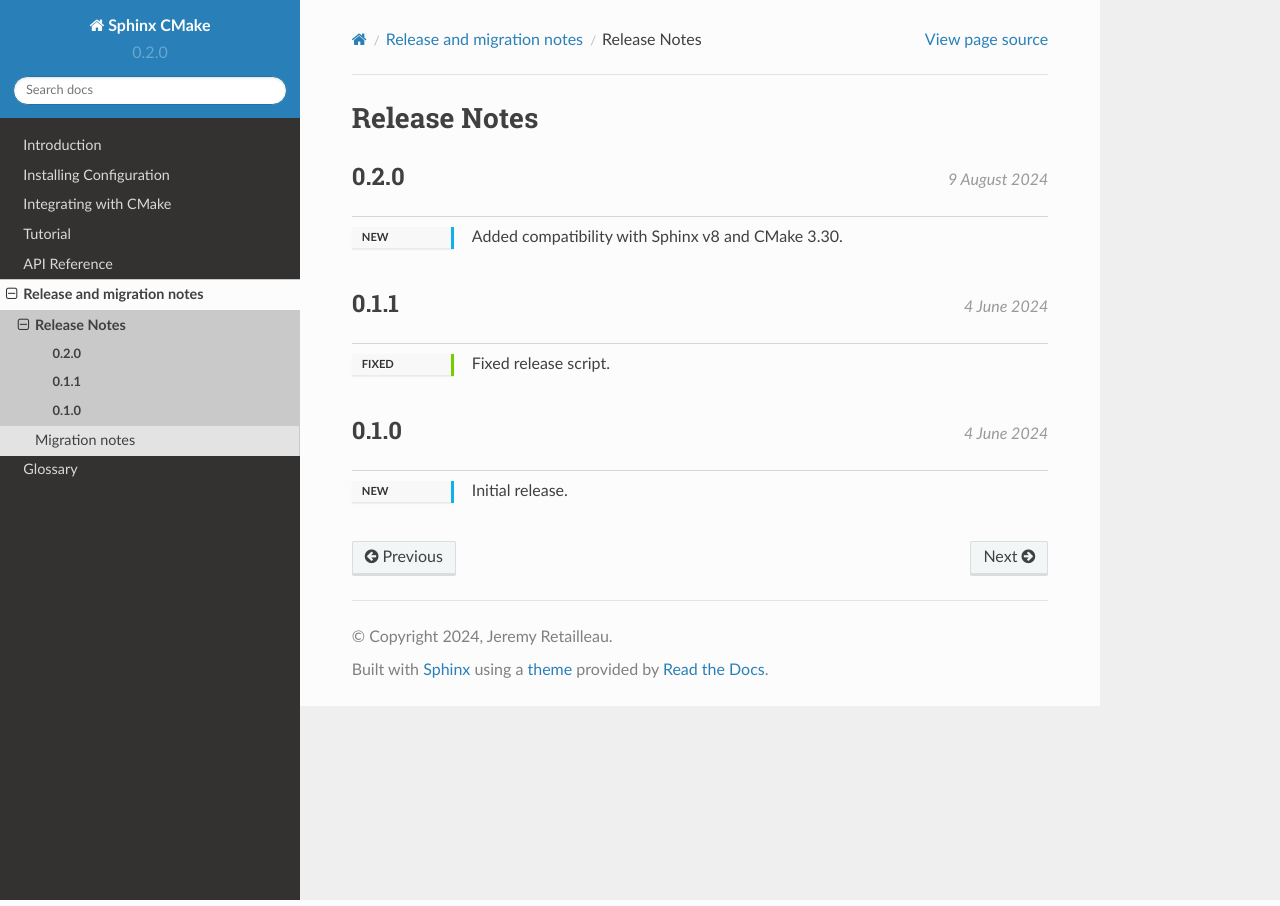
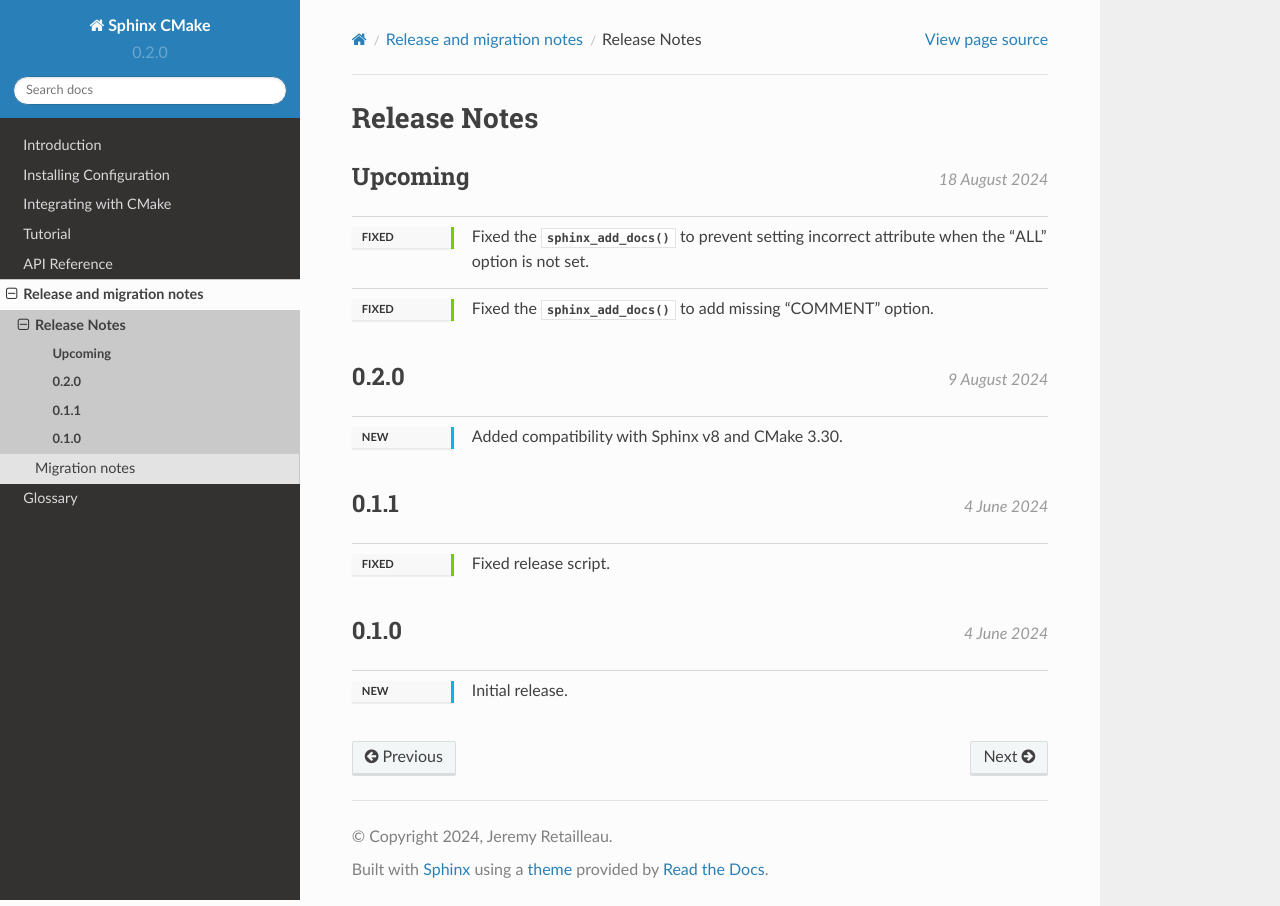
Before and after one commit to python-cmake/sphinx-cmake, a Sphinx documentation site: the page built from doc/release/release_notes.rst, in a window 1280 px wide. Built offline with Sphinx 7.4.7 and the Read the Docs theme 2.0.0, drawn with Linux system fonts in a browser that asks for light colours.

Commit message:
Fix option parsing issues in function

```diff
--- a/doc/release/release_notes.rst
+++ b/doc/release/release_notes.rst
@@ -3,6 +3,17 @@
 *************
 Release Notes
 *************
+
+.. release:: Upcoming
+
+    .. change:: fixed
+
+        Fixed the :func:`sphinx_add_docs` to prevent setting incorrect
+        attribute when the "ALL" option is not set.
+
+    .. change:: fixed
+
+        Fixed the :func:`sphinx_add_docs` to add missing "COMMENT" option.
 
 .. release:: 0.2.0
     :date: 2024-08-09
```
Also changed, not shown: 1 other file.
